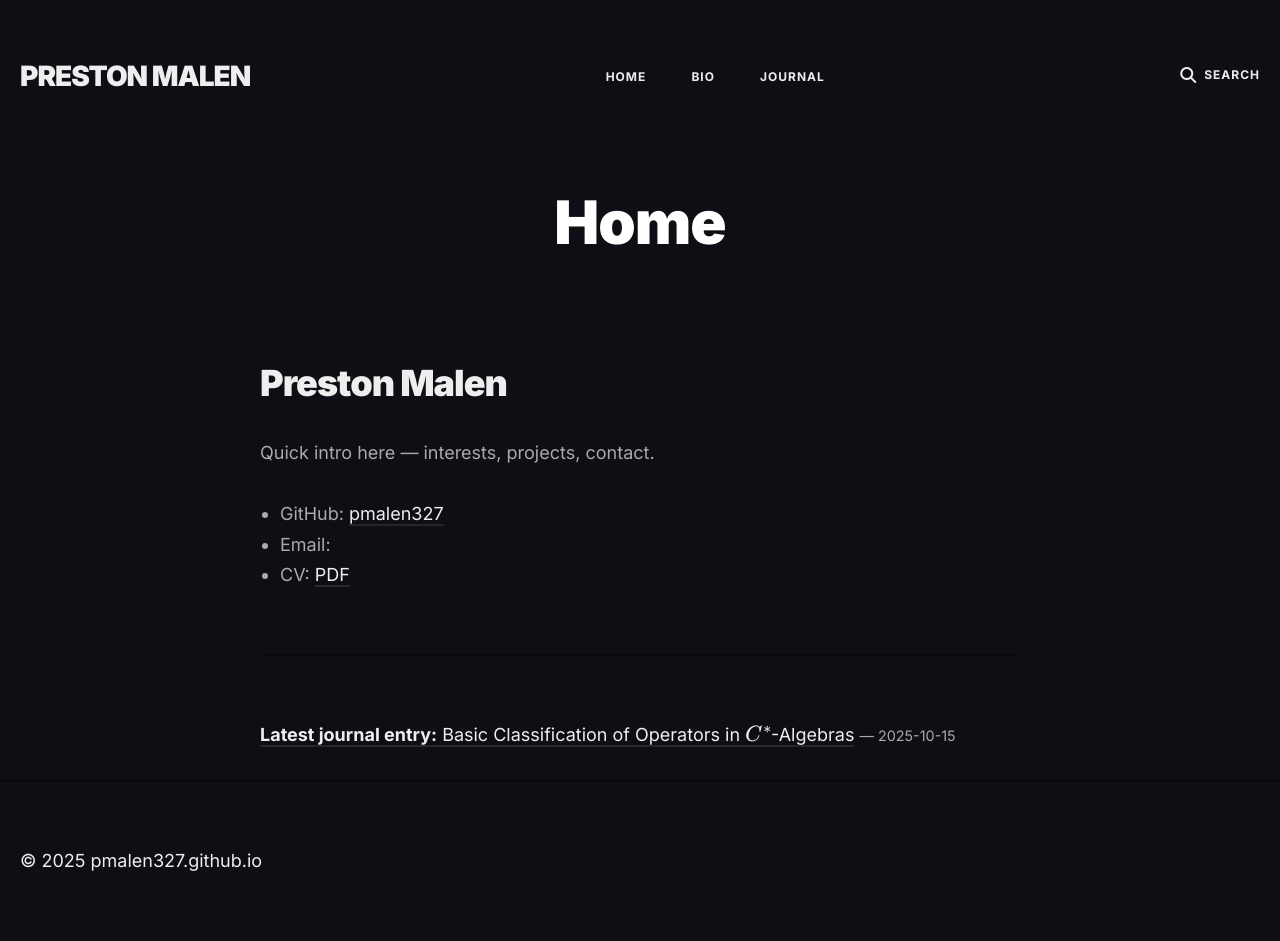
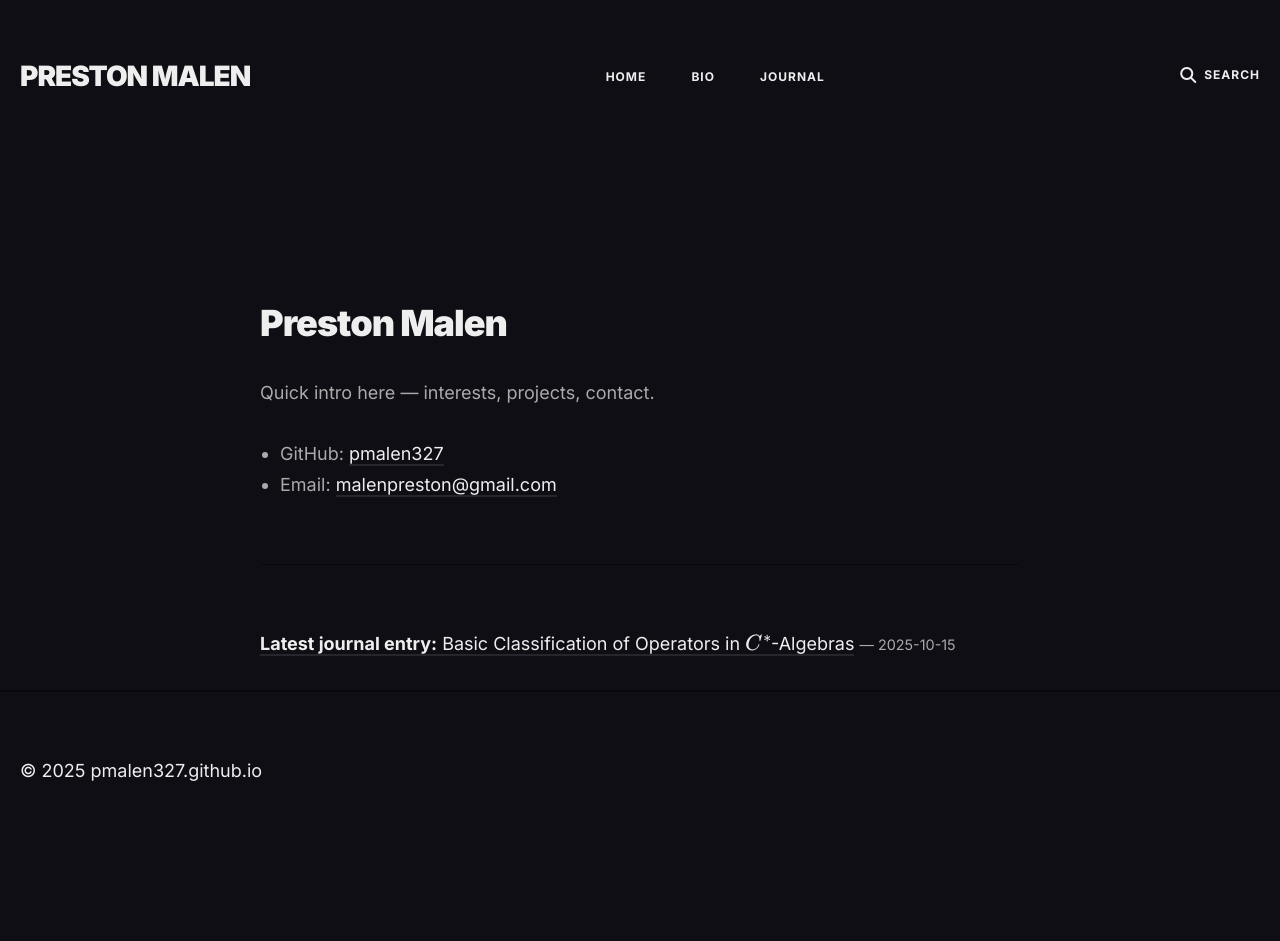
Before and after one commit to pmalen327/pmalen327.github.io, a Jekyll site: the page built from index.html, in a window 1280 px wide. Built offline with Jekyll 4.4.1, drawn with Linux system fonts in a browser that asks for light colours; the list of posts is cut into pages by our own code; after the commit the page ends 900 px from its top, so only the background shows below that.

Commit message:
quick push

```diff
--- a/index.html
+++ b/index.html
@@ -1,6 +1,5 @@
 ---
 layout: page
-title: Home
 permalink: /
 nav: home
 ---
@@ -10,8 +9,8 @@ nav: home
 
 <ul>
   <li>GitHub: <a href="https://github.com/pmalen327">pmalen327</a></li>
-  <li>Email: <a href="mailto:malenpreston@gmail.com"malenpreston@gmail.com></a></li>
-  <li>CV: <a href="/assets/cv.pdf">PDF</a></li>
+  <li>Email: <a href="mailto:malenpreston@gmail.com">malenpreston@gmail.com</a></li>
+  <!-- <li>CV: <a href="/assets/cv.pdf">PDF</a></li> -->
 </ul>
 
 <hr>
```
